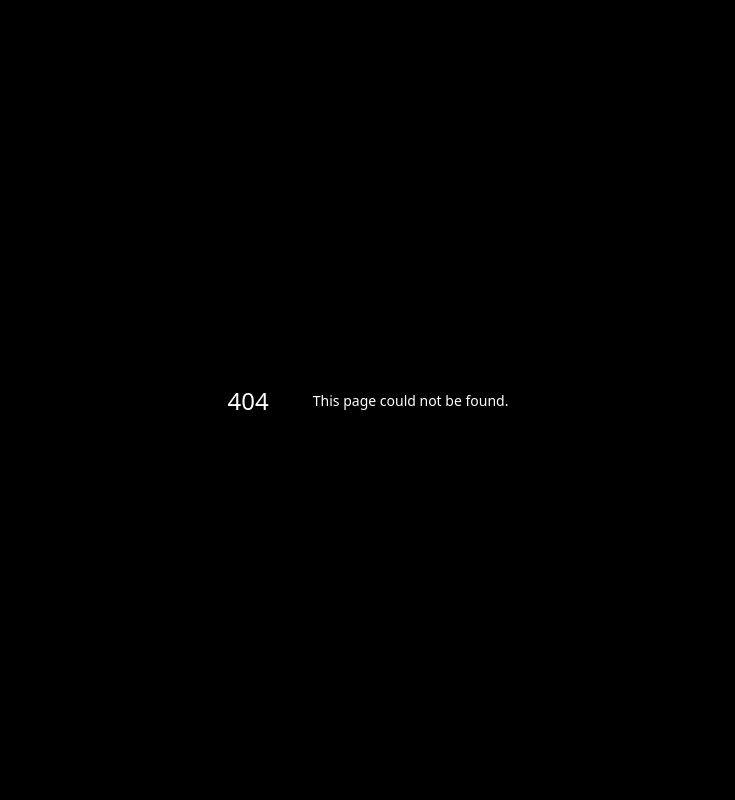
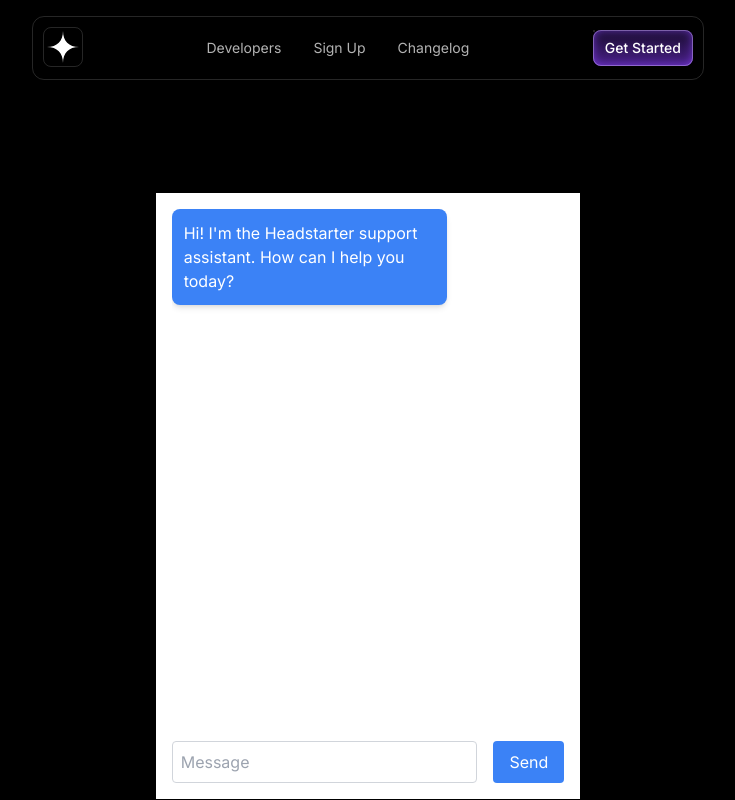
Before and after one commit to 5-07/aiD, a Next.js app: page /chat in a window 1280 px wide. Before the commit this address had no page. Shown: the top 800 px of the page, without its empty margins (272-1007 px from the left). Built offline with nearby package versions, Linux system fonts and the light colour scheme.

Commit message:
adds basic chat bot functionality in /chat page with /api/chat POST route

```diff
--- a/package.json
+++ b/package.json
@@ -13,6 +13,7 @@
     "@lottiefiles/dotlottie-react": "^0.7.2",
     "framer-motion": "^11.3.2",
     "next": "14.2.5",
+    "openai": "^4.55.4",
     "react": "^18",
     "react-dom": "^18",
     "tailwind-merge": "^2.4.0"
--- /dev/null
+++ b/src/app/api/chat/route.js
@@ -0,0 +1,38 @@
+import {NextResponse} from 'next/server'
+import OpenAI from 'openai'
+
+const systemPrompt = "You are a helpful assistant who can answer any questions regarding the website"
+
+export async function POST(req) {
+  const openai = new OpenAI()
+  const data = await req.json()
+
+  // Create a chat completion request to the OpenAI API
+  const completion = await openai.chat.completions.create({
+    messages: [{role: 'system', content: systemPrompt}, ...data],
+    model: 'gpt-4o-mini',
+    stream: true,
+  })
+
+  const stream = new ReadableStream({
+    async start(controller) {
+      const encoder = new TextEncoder()
+      try {
+        // Iterate over the streamed chunks of the response
+        for await (const chunk of completion) {
+          const content = chunk.choices[0]?.delta?.content
+          if (content) {
+            const text = encoder.encode(content)
+            controller.enqueue(text)
+          }
+        }
+      } catch (err) {
+        controller.error(err)
+      } finally {
+        controller.close()
+      }
+    },
+  })
+
+  return new NextResponse(stream)
+}
--- /dev/null
+++ b/src/app/chat/page.tsx
@@ -0,0 +1,144 @@
+"use client";
+
+import { useState, useRef, useEffect } from "react";
+import { Header } from "@/sections/Header";
+import { Footer } from "@/sections/Footer";
+
+export default function Chat() {
+  const [messages, setMessages] = useState([
+    {
+      role: "assistant",
+      content:
+        "Hi! I'm the Headstarter support assistant. How can I help you today?",
+    },
+  ]);
+  const [message, setMessage] = useState("");
+  const [expandedMessageIndex, setExpandedMessageIndex] = useState<
+    number | null
+  >(null);
+  const [isLoading, setIsLoading] = useState(false);
+
+  const sendMessage = async () => {
+    if (!message.trim()) return; // Don't send empty messages
+    setIsLoading(true);
+    setMessage("");
+    setMessages((messages) => [
+      ...messages,
+      { role: "user", content: message },
+      { role: "assistant", content: "" },
+    ]);
+
+    try {
+      const response = await fetch("/api/chat", {
+        method: "POST",
+        headers: {
+          "Content-Type": "application/json",
+        },
+        body: JSON.stringify([...messages, { role: "user", content: message }]),
+      });
+
+      if (!response.ok) {
+        throw new Error("Network response was not ok");
+      }
+
+      const reader = response.body?.getReader();
+      const decoder = new TextDecoder();
+
+      while (true) {
+        const { done, value } = await reader!.read();
+        if (done) break;
+        const text = decoder.decode(value, { stream: true });
+        setMessages((messages) => {
+          let lastMessage = messages[messages.length - 1];
+          let otherMessages = messages.slice(0, messages.length - 1);
+          setIsLoading(false);
+          return [
+            ...otherMessages,
+            { ...lastMessage, content: lastMessage.content + text },
+          ];
+        });
+      }
+    } catch (error) {
+      console.error("Error:", error);
+      setMessages((messages) => [
+        ...messages,
+        {
+          role: "assistant",
+          content:
+            "I'm sorry, but I encountered an error. Please try again later.",
+        },
+      ]);
+    }
+  };
+
+  const toggleExpandMessage = (index: number) => {
+    setExpandedMessageIndex(expandedMessageIndex === index ? null : index);
+  };
+
+  const messagesEndRef = useRef<HTMLDivElement>(null)
+
+  const scrollToBottom = () => {
+    messagesEndRef.current?.scrollIntoView({ behavior: "smooth" })
+  }
+
+  useEffect(() => {
+    scrollToBottom()
+  }, [messages])
+
+  return (
+    <>
+      <Header />
+      <div className="w-screen h-screen py-24 flex flex-col justify-center items-center">
+        <div className="w-1/2 lg:w-1/3 h-[700px] border border-black p-4 flex flex-col space-y-4 bg-white">
+          <div className="flex-grow overflow-auto flex flex-col space-y-2">
+            {messages.map((message, index) => (
+              <div
+                key={index}
+                className={`flex ${
+                  message.role === "assistant" ? "justify-start" : "justify-end"
+                }`}
+              >
+                <div
+                  className={`p-3 rounded-lg text-white max-w-[70%] shadow-md ${
+                    message.role === "assistant"
+                      ? "bg-blue-500"
+                      : "bg-green-500"
+                  } ${
+                    expandedMessageIndex === index || index >= messages.length - 2
+                      ? ""
+                      : "lg:truncate lg:overflow-hidden lg:max-h-16"
+                  }`}
+                  onClick={() => toggleExpandMessage(index)}
+                >
+                  {message.content}
+                </div>
+              </div>
+            ))}
+            <div ref={messagesEndRef} />
+          </div>
+          <div className="flex flex-col sm:flex-row gap-4 w-full">
+            <input
+              type="text"
+              className="w-[90%] p-2 border border-gray-300 rounded text-black"
+              placeholder="Message"
+              value={message}
+              onChange={(e) => setMessage(e.target.value)}
+              onKeyDown={(e) => {
+                if (e.key === "Enter") sendMessage();
+              }}
+              disabled={isLoading}
+            />
+            <button
+              className="py-2 px-4 bg-blue-500 text-white rounded w-full sm:w-auto"
+              onClick={sendMessage}
+              disabled={isLoading}
+            >
+              {isLoading ? "Sending..." : "Send"}
+            </button>
+          </div>
+        </div>
+      </div>
+      <Footer />
+    </>
+  );
+}
```
Also changed, not shown: 1 other file (tests, documents, lock files or other folders).
